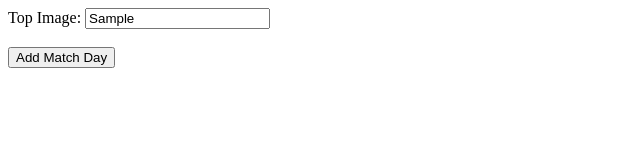
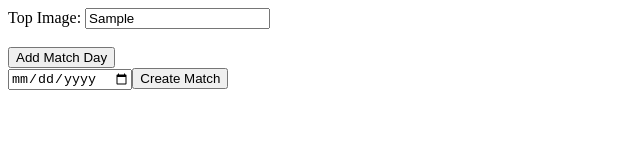
Before and after one commit to AsmodeusXI/LRMaker, a plain HTML site: page index.html in a window 1280 px wide. Both pictures are taken after typing "Sample" into the empty fields and a click on the button "Add Match Day". Shown: the whole page, without its empty margins (0-640 px from the left). Drawn offline with Linux system fonts and the light colour scheme.

Commit message:
Adding some basic functions to create the UI needs.

```diff
--- a/index.html
+++ b/index.html
@@ -7,13 +7,16 @@
 	</head>
 
 	<body>
-		<div id="">
+		<div id="overall">
 			Top Image: <input type="text" name="top-image" placeholder="URL to banner"></input>
 
 			<br />
 			<br />
 
-			<button onclick="createMatch()">Add Match Day</button>
+			<button onclick="createMatchDay()">Add Match Day</button>
+			<div id="matchDay">
+
+			</div>
 		</div>
 	</body>
 </html>
--- a/src/main.js
+++ b/src/main.js
@@ -1,3 +1,20 @@
+function createMatchDay() {
+	var matchDayElement = document.getElementById("matchDay");
+	createDateInput(matchDayElement, 'matchDay');
+	var matchButton = document.createElement('button');
+	matchButton.innerHTML = "Create Match";
+	matchButton.className = 'matchDay';
+	matchButton.onclick = function() { createMatch(); };
+	matchDayElement.appendChild(matchButton);
+}
+
+function createDateInput(appendElement, elementClass) {
+	var dateInput = document.createElement('input');
+	dateInput.type = 'date';
+	dateInput.className = elementClass;
+	appendElement.appendChild(dateInput);
+}
+
 function createMatch() {
-	alert("It's a day!");
+	alert("Making a match!");
 }
```
